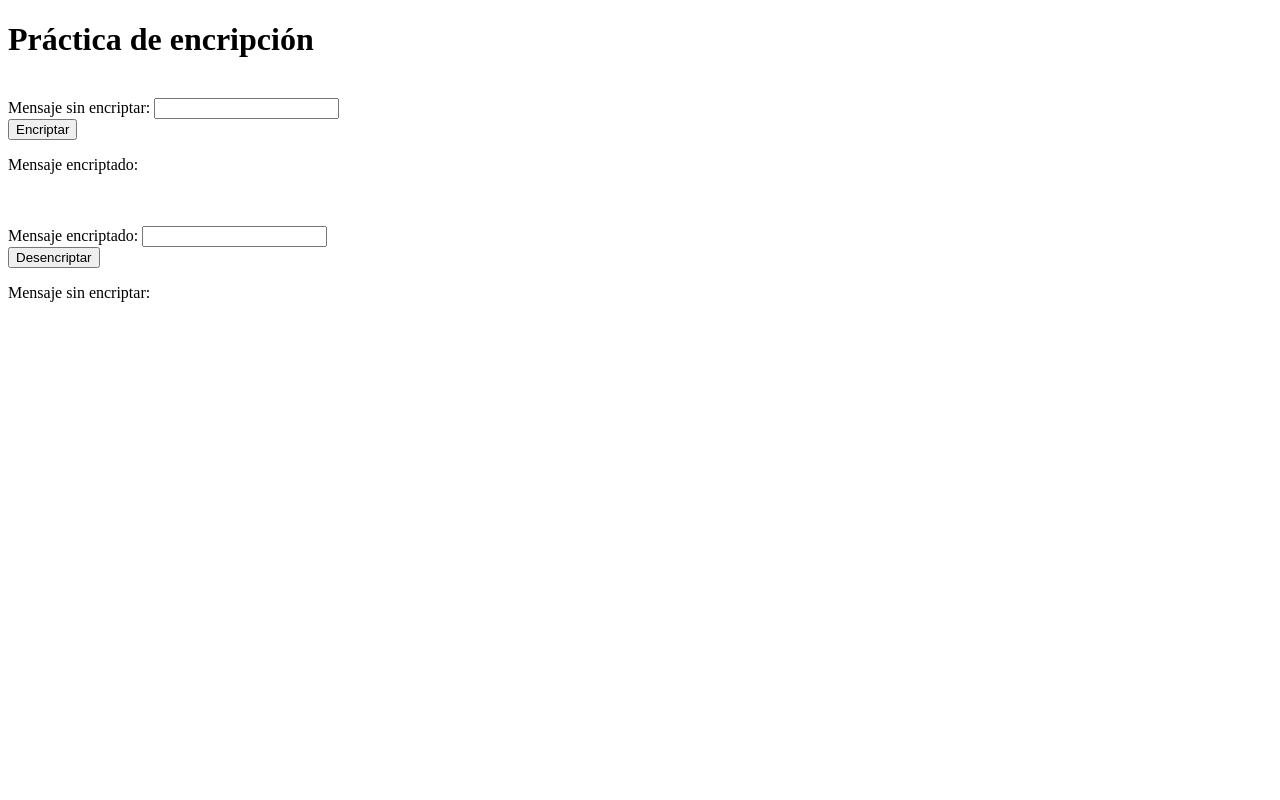
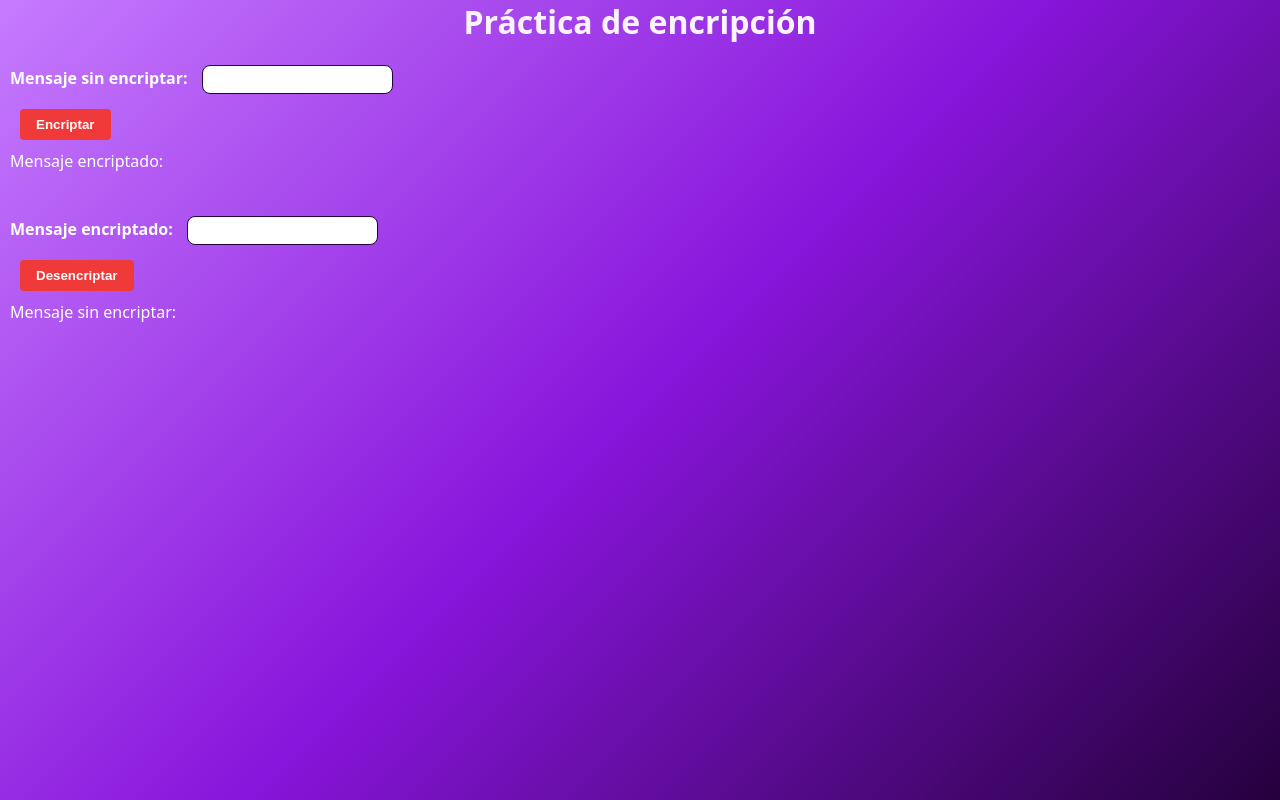
Before and after one commit to Nicolas18RO/Architecture_class_02, a plain HTML site: page index.html in a window 1280 px wide. Drawn offline with Linux system fonts and the light colour scheme.

Commit message:
First Commit

```diff
--- a/codigo.js
+++ b/codigo.js
@@ -1,14 +1,15 @@
 function mifuncion(){
+    let vc=0;
     let mensaje = document.getElementById("mse").value;
     let respuesta = "";
     let salida = ""
     let caracter = "";
     let numero = 0;
-    for ( let vc = 0; vc < mensaje.length ; vc++ ){
+    for ( vc=0; vc < mensaje.length ; vc++ ){
 
         respuesta = respuesta + "," + mensaje[vc].charCodeAt(0);
         numero =  mensaje[vc].charCodeAt(0) + 10;
-        salida = String.fromCharCode (numero);
+        caracter = String.fromCharCode (numero);
         salida = salida + caracter;
 }
 
@@ -17,17 +18,18 @@ function mifuncion(){
 
 
 function mifuncion2(){
+    let vc=0;
     let mensaje = document.getElementById("me").value;
-    let respuesta = "";
+    respuesta = "";
     let salida = ""
     let caracter = "";
     let numero = 0;
-    for ( let vc = 0; vc < mensaje.length ; vc++ ){
+    for ( vc=0; vc < mensaje.length ; vc++ ){
         //respuesta = respuesta + "," + mensaje[vc].charCodeAt(0);
         numero =  mensaje[vc].charCodeAt(0) - 10;
         caracter = String.fromCharCode (numero);
         salida = salida + caracter;
-    }
+}
 
     document.getElementById("sse").innerHTML = salida;
 }
--- a/index.html
+++ b/index.html
@@ -2,7 +2,7 @@
 <html>
 <head>
     <script src="codigo.js"></script>
-    <link rel="stylesheet" href="styles.css">
+    <link rel="stylesheet" href="style.css">
 
 </head>
 
--- a/style.css
+++ b/style.css
@@ -1,42 +1,52 @@
+* {
+    margin: 0;
+    padding: 0;
+    box-sizing: border-box;
+}
 body {
-    font-family: Arial, sans-serif;
-    background: #f4f4f4;
-    margin: 40px;
-    color: #333;
+    font-family: system-ui, -apple-system, BlinkMacSystemFont, 'Segoe UI', Roboto, Oxygen, Ubuntu, Cantarell, 'Open Sans', 'Helvetica Neue', sans-serif, sans-serif;
+    background: linear-gradient(135deg, #c67bff, #8815db 50%, #25003d);
+    color: #ffffff;
+    min-height: 100vh;
 }
 
 h1 {
-    color: #0077cc;
+    color: #fbf4ff;
     text-align: center;
+    font-weight: bold;
 }
 
 label {
     font-weight: bold;
     margin-right: 10px;
+    margin-left: 10px;
 }
 
 input[type="text"] {
     padding: 6px;
-    border: 1px solid #ccc;
-    border-radius: 4px;
+    border: 1px solid #25003d;
+    border-radius: 8px;
     margin-bottom: 10px;
 }
 
 input[type="submit"] {
-    background: #0077cc;
+    background: #f03939;
     color: white;
+    font-weight: bold;
     border: none;
     padding: 8px 16px;
     border-radius: 4px;
     cursor: pointer;
     margin-top: 5px;
+    margin-left: 20px;
 }
 
 input[type="submit"]:hover {
-    background: #005fa3;
+    background: #aa0000;
 }
 
 p {
-    font-style: italic;
+    font-style: -aple-system, BlinkMacSystemFont, "Segoe UI", Roboto, "Helvetica Neue", Arial, sans-serif;
     margin-top: 10px;
+    margin-left: 10px;
 }
```
